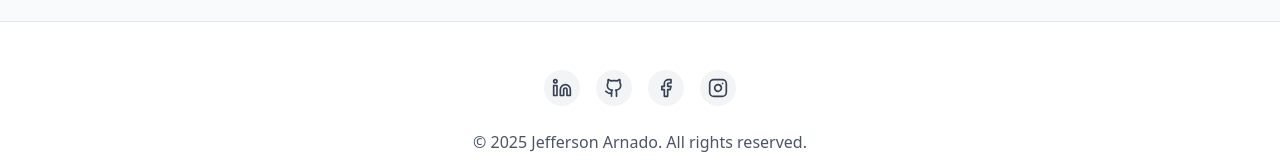
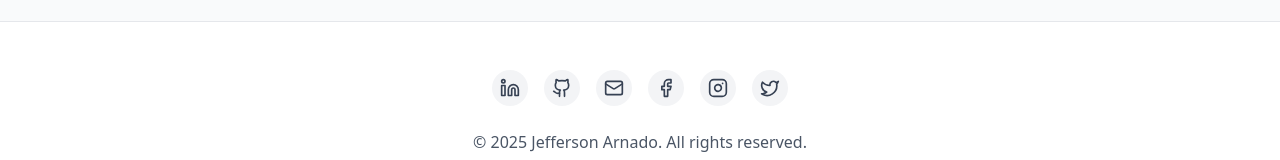
Before and after one commit to Jepjep18/web-app-portfolio, a React (Vite) app: page / in a window 1280 px wide. Shown: the part 2990-3150 px from the top of the page. Built offline with nearby package versions, Linux system fonts and the light colour scheme.

Commit message:
modify : email link

```diff
--- a/src/components/Footer.jsx
+++ b/src/components/Footer.jsx
@@ -1,4 +1,5 @@
 import { Linkedin, Github, Mail, Facebook, Instagram, Twitter } from "lucide-react";
+import { motion } from "framer-motion";
 
 const currentYear = new Date().getFullYear();
 
@@ -14,6 +15,11 @@ const Footer = () => {
             url: "https://github.com/Jepjep18",
             label: "GitHub"
         },
+        {
+            icon: <Mail size={20} />,
+            url: "https://mail.google.com/mail/?view=cm&fs=1&to=jeparnado@gmail.com&su=Let's%20Connect&body=Hi%20Jefferson%2C%0A%0AI'd%20love%20to%20connect%20with%20you.",
+            label: "Gmail"
+        },
 
         {
             icon: <Facebook size={20} />,
@@ -25,26 +31,42 @@ const Footer = () => {
             url: "https://instagram.com/jepjepjeperson",
             label: "Instagram"
         },
-
+        {
+            icon: <Twitter size={20} />,
+            url: "https://twitter.com/yourprofile",
+            label: "Twitter/X"
+        }
     ];
 
     return (
         <footer className="py-12 px-4 border-t border-gray-200 dark:border-gray-700 bg-white dark:bg-gray-900">
             <div className="max-w-6xl mx-auto">
                 <div className="flex flex-col items-center justify-center gap-6">
-          {/* Social Icons */}
+                    {/* Social Icons with Tooltips */}
                     <div className="flex flex-wrap items-center justify-center gap-4">
                         {socialLinks.map((social, index) => (
+                            <motion.div
+                                key={index}
+                                className="relative group"
+                                whileHover={{ scale: 1.05 }}
+                                transition={{ type: "spring", stiffness: 400, damping: 10 }}
+                            >
                                 <a
-                key={index}
                                     href={social.url}
                                     target="_blank"
                                     rel="noopener noreferrer"
                                     aria-label={social.label}
-                className="p-2 rounded-full bg-gray-100 dark:bg-gray-800 text-gray-700 dark:text-gray-300 hover:bg-gray-200 dark:hover:bg-gray-700 transition-colors duration-200"
+                                    className="p-2 rounded-full bg-gray-100 dark:bg-gray-800 text-gray-700 dark:text-gray-300 hover:bg-gray-200 dark:hover:bg-gray-700 transition-colors duration-200 flex items-center justify-center"
                                 >
                                     {social.icon}
                                 </a>
+                                <div className="absolute bottom-full left-1/2 transform -translate-x-1/2 mb-2 hidden group-hover:block">
+                                    <div className="bg-gray-800 dark:bg-gray-700 text-white text-xs py-1 px-2 rounded whitespace-nowrap">
+                                        {social.label}
+                                        <div className="absolute top-full left-1/2 w-0 h-0 border-l-4 border-r-4 border-b-0 border-t-4 border-gray-800 dark:border-gray-700 transform -translate-x-1/2"></div>
+                                    </div>
+                                </div>
+                            </motion.div>
                         ))}
                     </div>
 
```
Lines whose indentation alone changed are shown as unchanged.
